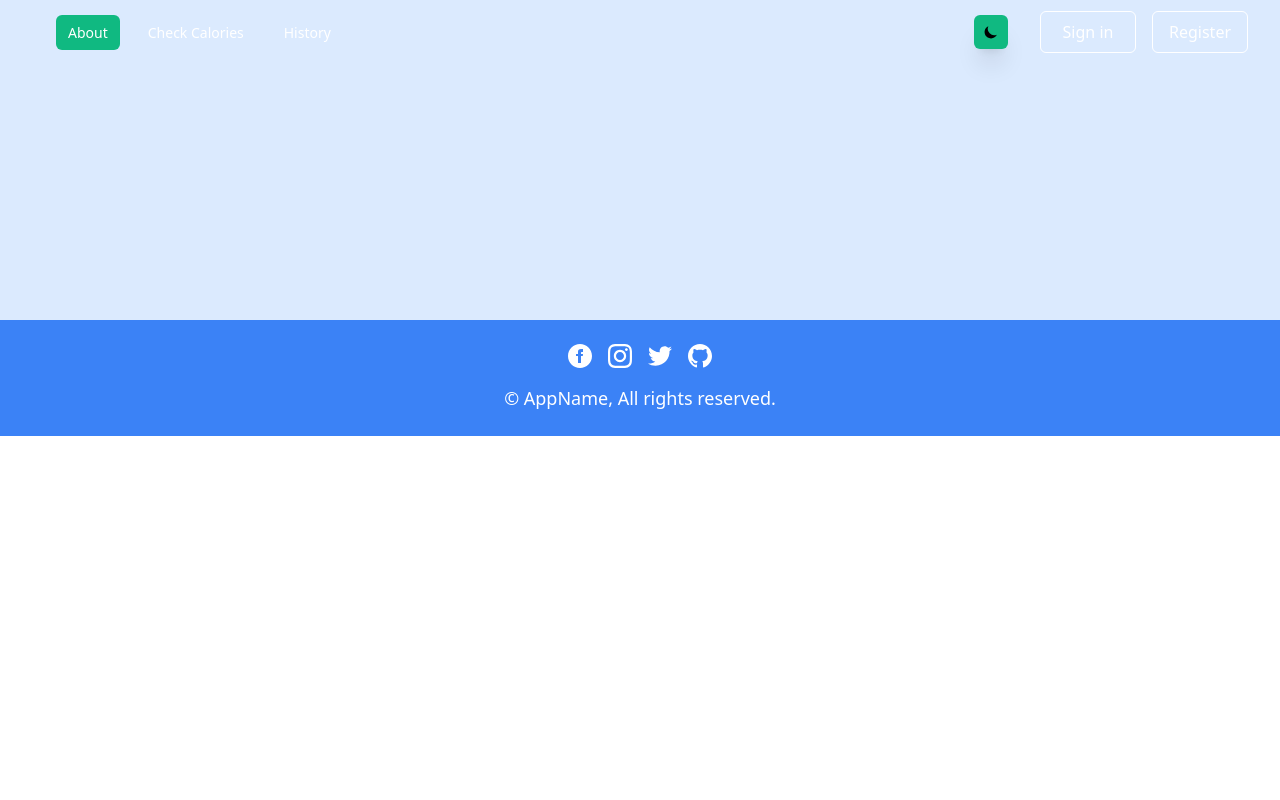
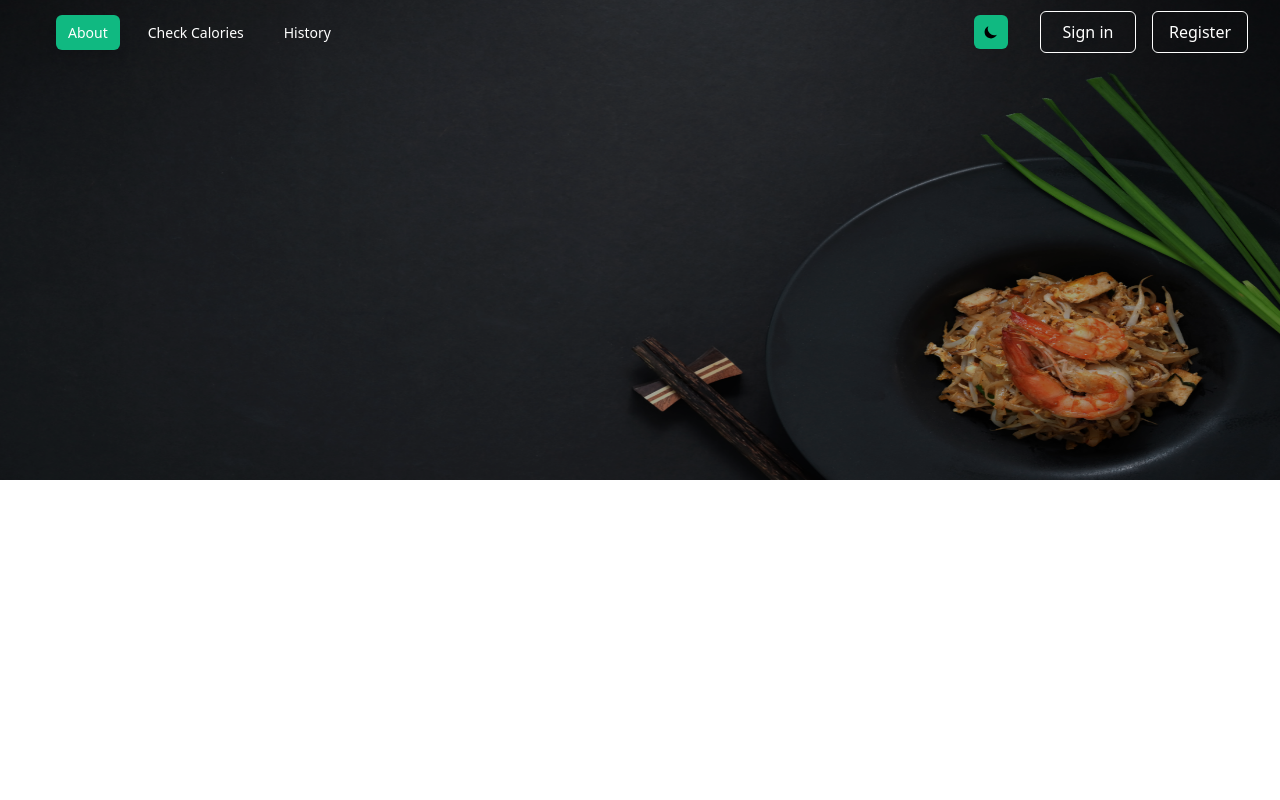
Before and after one commit to paulbalas2836/Calorie-Tracker, a Vue app in the folder src/main/web/: page / in a window 1280 px wide. Shown: the top 800 px of the page. Built offline with nearby package versions, Linux system fonts and the light colour scheme.

Commit message:
Small change

```diff
--- a/src/main/web/src/components/navbar/Navbar.vue
+++ b/src/main/web/src/components/navbar/Navbar.vue
@@ -1,5 +1,5 @@
 <template>
-  <div class="fixed w-full" :class="intersecting ? 'bg-red-200': ''">
+  <div class="fixed w-full" :class="intersecting ? 'dark:bg-neutral-900 bg-white border border-gray-200 dark:border-transparent': ''">
     <div class="max-w-7xl mx-auto px-2 sm:px-6 lg:px-8">
       <div class="relative flex items-center justify-between h-16">
         <div class="absolute inset-y-0 left-0 flex items-center sm:hidden">
@@ -10,8 +10,8 @@
             <div class="flex space-x-4">
               <template v-for="page in navbarPages" :key="page.name">
                 <router-link :to=page.route><a href="#"
-                                               class="dark:hover:bg-fuchsia-200 dark:hover:text-black hover:bg-emerald-400 dark:text-white text-white px-3 py-2 rounded-md text-sm font-medium"
-                                               :class="{'dark:bg-fuchsia-300 bg-emerald-500 dark:text-black': page.isActive }"
+                                               class="dark:hover:bg-fuchsia-200 dark:hover:text-gray-900 hover:bg-emerald-400 dark:text-white text-white px-3 py-2 rounded-md text-sm font-medium"
+                                               :class="{'text-gray-900 dark:text-white' : intersecting, 'dark:bg-fuchsia-300 bg-emerald-500 dark:text-black shadow-lg': page.isActive}"
                                                aria-current="page">{{ page.name }}</a></router-link>
               </template>
 
@@ -62,17 +62,17 @@
                    data-size="large">
               </div>
             </div>
-            <NavbarButtons class="sm:mr-4 mr-2 dark:hover:bg-fuchsia-200 " @click="openSignInModal">Sign in
+            <NavbarButtons class="sm:mr-4 mr-2 dark:hover:bg-fuchsia-200" :class="{'border-gray-900 text-gray-900 dark:border-white dark:text-white' : intersecting}" @click="openSignInModal">Sign in
             </NavbarButtons>
             <router-link to="/register">
-              <NavbarButtons class="dark:hover:bg-fuchsia-200">Register</NavbarButtons>
+              <NavbarButtons class="dark:hover:bg-fuchsia-200" :class="{'border-gray-900 text-gray-900 dark:border-white dark:text-white' : intersecting}">Register</NavbarButtons>
             </router-link>
           </div>
         </div>
       </div>
     </div>
   </div>
-  <div class="sm:hidden" id="mobile-menu" v-show="mobileNavbarPages">
+  <div class="sm:hidden fixed w-full" id="mobile-menu" v-show="mobileNavbarPages">
     <div class="px-2 pt-2 pb-3 space-y-1 dark:bg-neutral-900 bg-blue-500">
       <template v-for="page in navbarPages" :key="page.name">
         <router-link :to=page.route><a href="#"
--- a/src/main/web/src/pages/About.vue
+++ b/src/main/web/src/pages/About.vue
@@ -1,5 +1,7 @@
 <template>
+<div class="min-h-screen">
 
+</div>
 </template>
 
 <script>
--- a/src/main/web/src/pages/MainPage.vue
+++ b/src/main/web/src/pages/MainPage.vue
@@ -2,8 +2,9 @@
   <div class="min-h-full">
     <header>
       <navbar :intersecting="intersecting"></navbar>
-      <canvas ref="canvas" class="w-full h-80 bg-blue-100"></canvas>
+      <canvas ref="canvas" class="w-full h-[30rem]"/>
     </header>
+<!--    <canvas ref="canvas" ></canvas>-->
     <main>
       <router-view></router-view>
     </main>
@@ -27,6 +28,7 @@ const dpr = ref(null)
 const pxWidth = ref(null)
 const pxHeight = ref(null)
 const intersecting = ref(false)
+const image = ref(null)
 const mouse = ref({x: null, y: null, radius: 100})
 
 
@@ -40,7 +42,6 @@ watch(darkMode, () => {
 
 onMounted(() => {
   let particlesArray = [];
-
   function redraw() {
     dpr.value = window.devicePixelRatio
     cssWidth.value = canvas.value.clientWidth
@@ -53,6 +54,11 @@ onMounted(() => {
     context.scale(dpr.value, dpr.value)
     savedContext.value = context
 
+    const img = new Image()
+    img.src = '/navigation.png'
+    img.onload = function () {
+      savedContext.value.drawImage(img, 0, 0, cssWidth.value, cssHeight.value);
+    }
   }
 
   const navbarOptions = {};
@@ -62,7 +68,9 @@ onMounted(() => {
     })
   }, navbarOptions);
   navbarObserver.observe(canvas.value);
+
   new ResizeObserver(() => redraw()).observe(canvas.value)
+
 //
 //   window.addEventListener('mousemove',
 //       function (event) {
```
Also changed, not shown: src/main/web/public/navigation.png (added), 1 other file (tests, documents, lock files or other folders).
